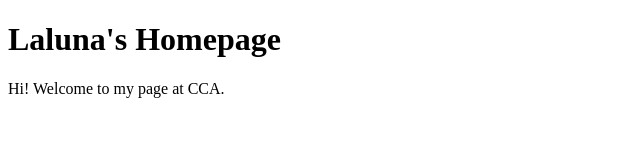
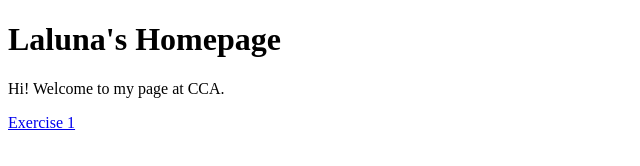
Before and after one commit to lchabbani/interactive2, a plain HTML site: page index.html in a window 1280 px wide. Shown: the full height of the page, 0-640 px from the left. Drawn offline with Linux system fonts and the light colour scheme.

Commit message:
added how-to

```diff
--- a/index.html
+++ b/index.html
@@ -11,6 +11,7 @@
   <p>
     Hi! Welcome to my page at CCA.
   </p>
+  <a href="file:///CCA%20Fall%202015/Interactive%202/exercise%201/index.html#food">Exercise 1 </a>
 </body>
 
 </html>
```
